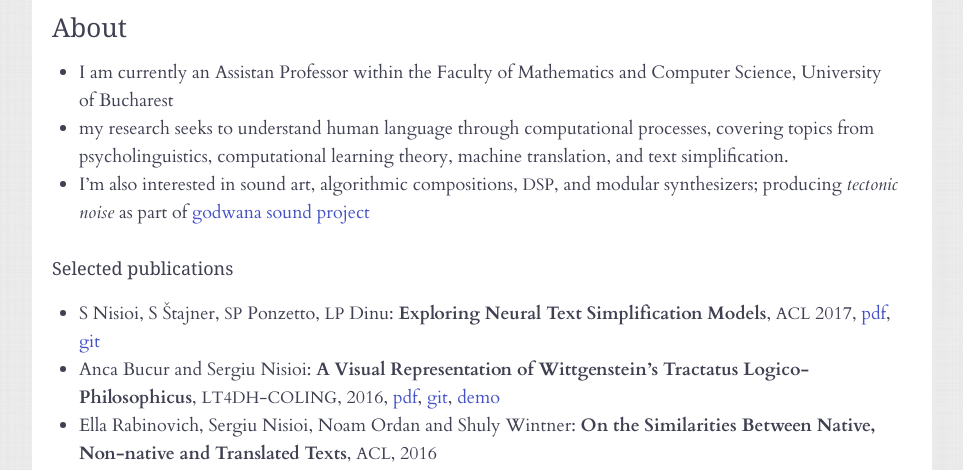
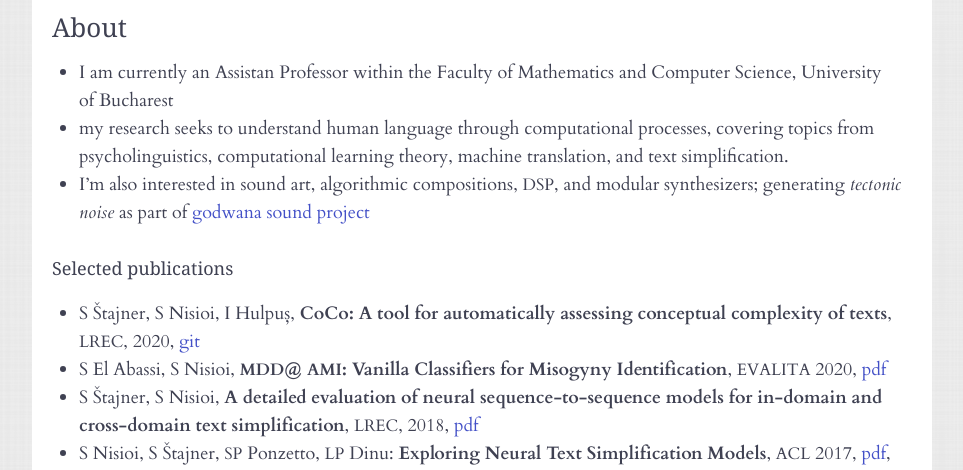
Before and after one commit to nlp-unibuc/nlp-unibuc.github.io, a plain HTML site: page people/snisioi.html in a window 1280 px wide. Shown: the part 329-799 px from the top of the page, without its empty margins (158-1121 px from the left). Drawn offline with Linux system fonts and the light colour scheme; a web font is replaced by a local one.

Commit message:
Update documentation

```diff
--- a/people/snisioi.html
+++ b/people/snisioi.html
@@ -56,10 +56,13 @@
 <ul>
 <li>I am currently an Assistan Professor within the Faculty of Mathematics and Computer Science, University of&nbsp;Bucharest</li>
 <li>my research seeks to understand human language through computational processes, covering topics from psycholinguistics, computational learning theory, machine translation, and text&nbsp;simplification.</li>
-<li>I&#8217;m also interested in sound art, algorithmic compositions, <span class="caps">DSP</span>, and modular synthesizers; producing <em>tectonic noise</em> as part of <a href="https://soundcloud.com/godwana_noise">godwana sound&nbsp;project</a></li>
+<li>I&#8217;m also interested in sound art, algorithmic compositions, <span class="caps">DSP</span>, and modular synthesizers; generating <em>tectonic noise</em> as part of <a href="https://soundcloud.com/godwana_noise">godwana sound&nbsp;project</a></li>
 </ul>
 <h3>Selected&nbsp;publications</h3>
 <ul>
+<li>S Štajner, S Nisioi, I Hulpuș, <strong>CoCo: A tool for automatically assessing conceptual complexity of texts</strong>, <span class="caps">LREC</span>, 2020, <a href="https://github.com/ioanahulpus/cocospa/">git</a></li>
+<li>S El Abassi, S Nisioi, <strong><span class="caps">MDD</span>@ <span class="caps">AMI</span>: Vanilla Classifiers for Misogyny Identification</strong>, <span class="caps">EVALITA</span> 2020, <a href="http://ceur-ws.org/Vol-2765/paper149.pdf">pdf</a></li>
+<li>S Štajner, S Nisioi, <strong>A detailed evaluation of neural sequence-to-sequence models for in-domain and cross-domain text simplification</strong>, <span class="caps">LREC</span>, 2018, <a href="https://www.aclweb.org/anthology/L18-1479.pdf">pdf</a></li>
 <li>S Nisioi, S Štajner, <span class="caps">SP</span> Ponzetto, <span class="caps">LP</span> Dinu: <strong>Exploring Neural Text Simplification Models</strong>, <span class="caps">ACL</span> 2017, <a href="https://www.aclweb.org/anthology/papers/P/P17/P17-2014/">pdf</a>, <a href="https://github.com/senisioi/NeuralTextSimplification">git</a></li>
 <li>Anca Bucur and Sergiu Nisioi: <strong>A Visual Representation of Wittgenstein’s Tractatus Logico-Philosophicus</strong>, <span class="caps">LT4DH</span>-<span class="caps">COLING</span>, 2016, <a href="https://www.clarin-d.de/images/lt4dh/pdf/LT4DH10.pdf">pdf</a>, <a href="https://gitlab.com/tractatus/tractatus.gitlab.io">git</a>, <a href="http://tractatus.gitlab.io/">demo</a></li>
 <li>Ella Rabinovich, Sergiu Nisioi, Noam Ordan and Shuly Wintner: <strong>On the Similarities Between Native, Non-native and Translated Texts</strong>, <span class="caps">ACL</span>,&nbsp;2016</li>
```
